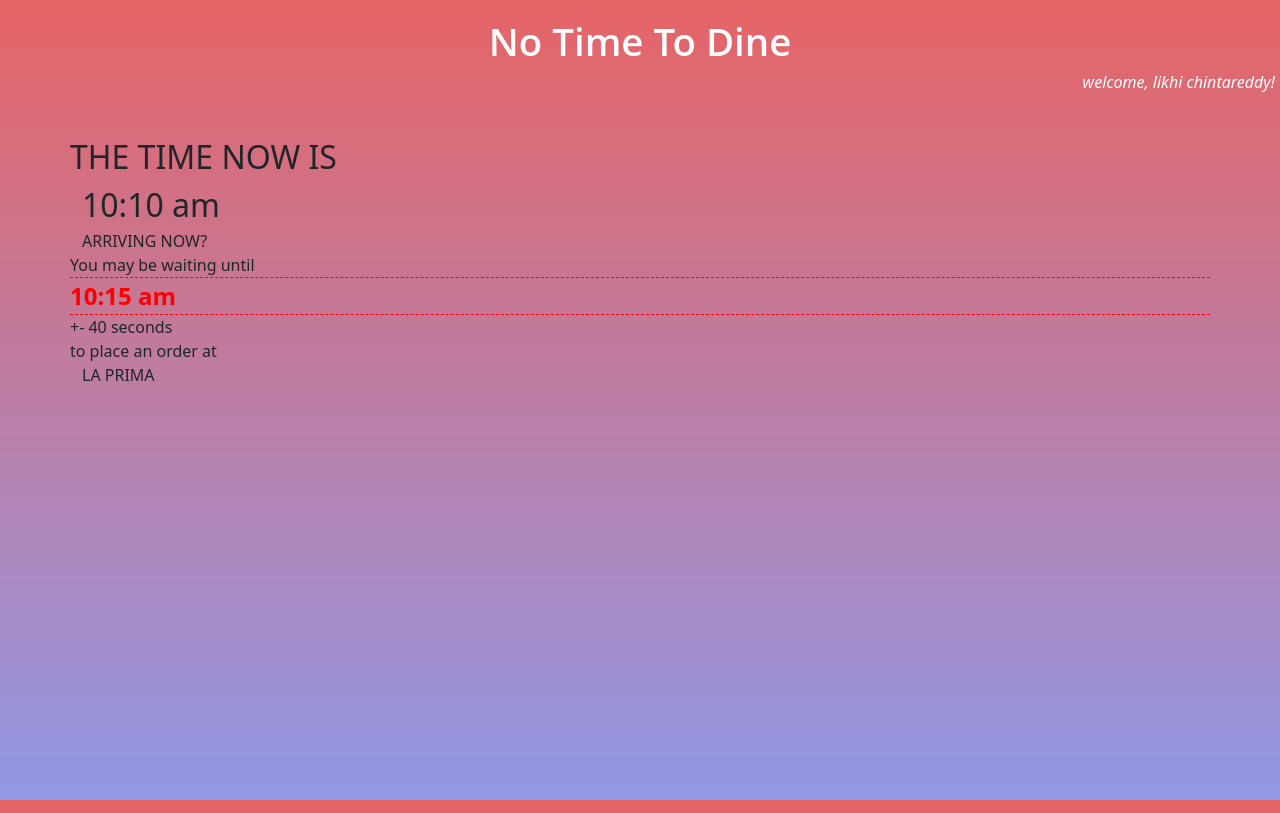
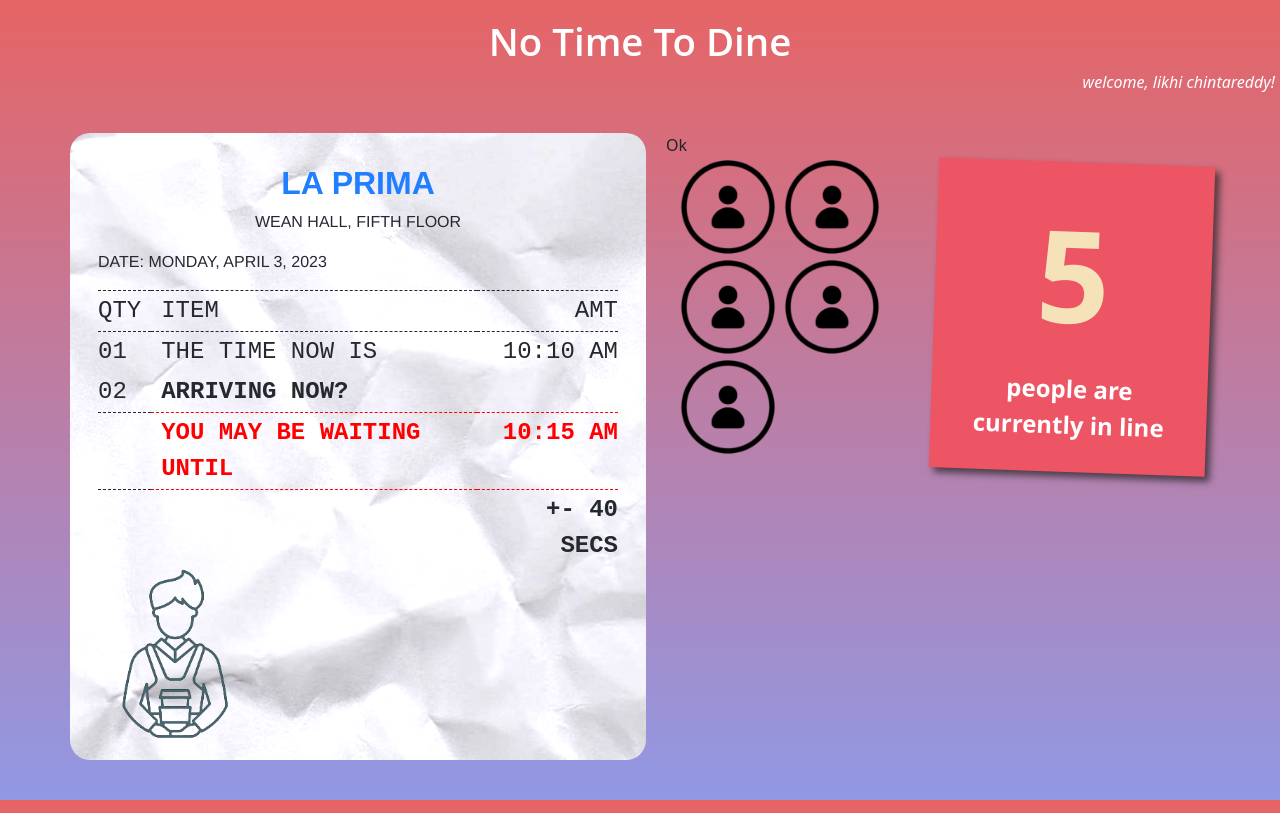
Before and after one commit to santacalculus/No-Time-to-Dine-capstone, a Django app: page /laprima in a window 1280 px wide. Run offline with Django 4.2, Linux system fonts and the light colour scheme; a user stored in the database is signed in; some libraries are stand-ins or nearby versions.

Commit message:
added people in line UI

```diff
--- a/notime/forms.py
+++ b/notime/forms.py
@@ -27,9 +27,9 @@ class LoginForm(forms.Form) :
 
 class RegisterForm(forms.Form):
     username   = forms.CharField(max_length = 20,
-                                 label='Username')
+                                 label='username')
     password  = forms.CharField(max_length = 200,
-                                 label='Password',
+                                 label='password',
                                  widget = forms.PasswordInput())
     confirm_password  = forms.CharField(max_length = 200,
                                  label='Confirm',
--- a/notime/static/notime/base.css
+++ b/notime/static/notime/base.css
@@ -17,6 +17,23 @@ body{
     margin-top: 1vw;
 }
 
+#id_nav_logout, #id_register_link {
+    background-color:#9198e5;
+    color: white;
+}
+
+.login-table {
+    color: white;
+    font-family: "Helvetica Neue",Helvetica,Arial,sans-serif;
+
+}
+
+#id_page_name {
+    color: white;
+    font-family: "Helvetica Neue",Helvetica,Arial,sans-serif;
+
+}
+
 #id_user_name {
     text-align: end;
     color: white;
@@ -29,6 +46,7 @@ body{
 .btn {
     background-color: #e66465;
     color: white;
+    padding: 5px;
 }
 
 .btn:hover {
@@ -117,3 +135,46 @@ td {
 #id_user_picture {
     width: 150px !important;
 }
+
+#id_person_icon {
+    width: 100px !important;
+}
+
+#id_sticky_note {
+    width: 50%;
+    background-color: #ed5565;
+    padding: 1em;
+    -moz-box-shadow: 5px 5px 7px #212121;
+    -webkit-box-shadow: 5px 5px 7px rgba(33, 33, 33, 0.7);
+    box-shadow: 5px 5px 7px rgba(33, 33, 33, 0.7);
+    -moz-transition: -moz-transform 0.15s linear;
+    -o-transition: -o-transform 0.15s linear;
+    -webkit-transition: -webkit-transform 0.15s linear;
+
+    -o-transform: rotate(2deg);
+    -webkit-transform: rotate(2deg);
+    -moz-transform: rotate(2deg);
+    position: relative;
+    top: 5px;
+}
+
+#id_line_num {
+    color: #f6e2b9;
+    font-size: 8rem;
+    font-weight: 700;
+    text-align: center;
+    margin-bottom: 0px;
+    padding-bottom: 1px;
+}
+
+#id_sticky_text{
+    color: white;
+    font-weight: 700;
+    font-size: 1.5rem;
+    margin-left: 1vw;
+    margin-right: 1vw;
+    margin-bottom: 1vw;
+    margin-top: 0px;
+    padding-top: 0px;
+    text-align: center;
+}
--- a/notime/templates/notime/laprima.html
+++ b/notime/templates/notime/laprima.html
@@ -7,31 +7,84 @@
 {% endblock %}
 
 {% block content %}
+
+    <div class="row">
+            {% load static %}
+        <div class="col" id="id_left_container">
+            <div class="receipt-container">
+                <h2>La Prima</h2>
+                <p id="id_location">WEAN HALL, fifth floor</p>
+                <p>DATE: MONDAY, APRIL 3, 2023</p>
+                <table class="tracks">
+                    <thead>
+                        <tr>
+                            <td class="begin"> QTY </td>
+                            <td class="name"> ITEM </td>
+                            <td class="length"> AMT </td>
+                        </tr>
+                    </thead>
+                    <tbody>
+                        <tr>
+                            <td class="begin" style="font-weight: 500;"> 01 </td>
+                            <td class="name" style="font-weight: 500;"> THE TIME NOW IS </td>
+                            <td class="length"> 10:10 AM </td>
+                        </tr>
+                        <tr>
+                            <td class="begin"> 02 </td>
+                            <td class="name" style="font-weight: 700;"> ARRIVING NOW?</td>
+                            <td class="length"></td>
+                        </tr>
+                        <tr>
+                            <td class="begin" style="border-top: 1px dashed;
+                            border-bottom: 1px dashed;"></td>
+                            <td class="name" style="font-size: 1.5rem;
+                            font-weight: 700;
+                            color: red;
+                            border-top: 1px dashed;
+                            border-bottom: 1px dashed;">
+                            YOU MAY BE WAITING UNTIL</td>
+                            <td class="length" id="id_predicted_time"> 10:15 AM </td>
+                        </tr>
+                        <tr>
+                            <td class="begin"></td>
+                            <td class="name"></td>
+                            <td class="length" style="font-weight: 700;">+- 40 secs</td>
+                        </tr>
+                    </tbody>
+                </table>
+                {% load static %}
+                <img src="{% static 'notime/myproject.png' %}"  id="id_user_picture">
+
+
+
+        </div>
+        </div>
         <div class="col">
-        <div class="row" id="id_just_time">
-            THE TIME NOW IS<br>
-             <span id="curr_time">10:10 am</span>
+            <div class="row">
+                Ok
             </div>
             <div class="row">
-            <span id="id_arriving">ARRIVING NOW?</span>
-            You may be waiting until
+                <div class="col">
+                        <img src="{% static 'notime/personicon.png' %}"  id="id_person_icon">
+                        <img src="{% static 'notime/personicon.png' %}"  id="id_person_icon">
+                        <img src="{% static 'notime/personicon.png' %}"  id="id_person_icon">
+                        <img src="{% static 'notime/personicon.png' %}"  id="id_person_icon">
+                        <img src="{% static 'notime/personicon.png' %}"  id="id_person_icon">
                 </div>
-        <div class="row" id="id_predicted_time">
-            10:15 am
+                <div class="col" id="id_sticky_note">
+                    <div class="row justify-content-center">
+                    <span id="id_line_num">5</span>
                     </div>
-        <div class="row" id="id_predicted_error">
-            +- 40 seconds
+                    <div class="row justify-content-center" id="id_sticky_text">
+                        people are currently in line
                     </div>
-        <div class="row">
-            to place an order at
-            <span id="id_name">LA PRIMA</span>
-
                 </div>
-
             </div>
-    <div class="col">
+        </div>
     </div>
 
 
 
+
+
 {% endblock %}
--- a/notime/templates/notime/menu.html
+++ b/notime/templates/notime/menu.html
@@ -2,7 +2,10 @@
 
 {% block user-info %}
     <span id="id_user_name">
-        welcome, {{request.user.first_name}} {{request.user.last_name}}!
+        welcome, {{request.user.first_name}} {{request.user.last_name}}!<br>
+        <a href="{% url 'logout' %}" id="id_nav_logout" class="btn">
+                logout
+        </a>
     </span>
 {% endblock %}
 
```
Also changed, not shown: notime/templates/notime/login.html (+13 -13 lines), db.sqlite3, notime/static/notime/personicon.png (added). Lines whose indentation alone changed are shown as unchanged.
